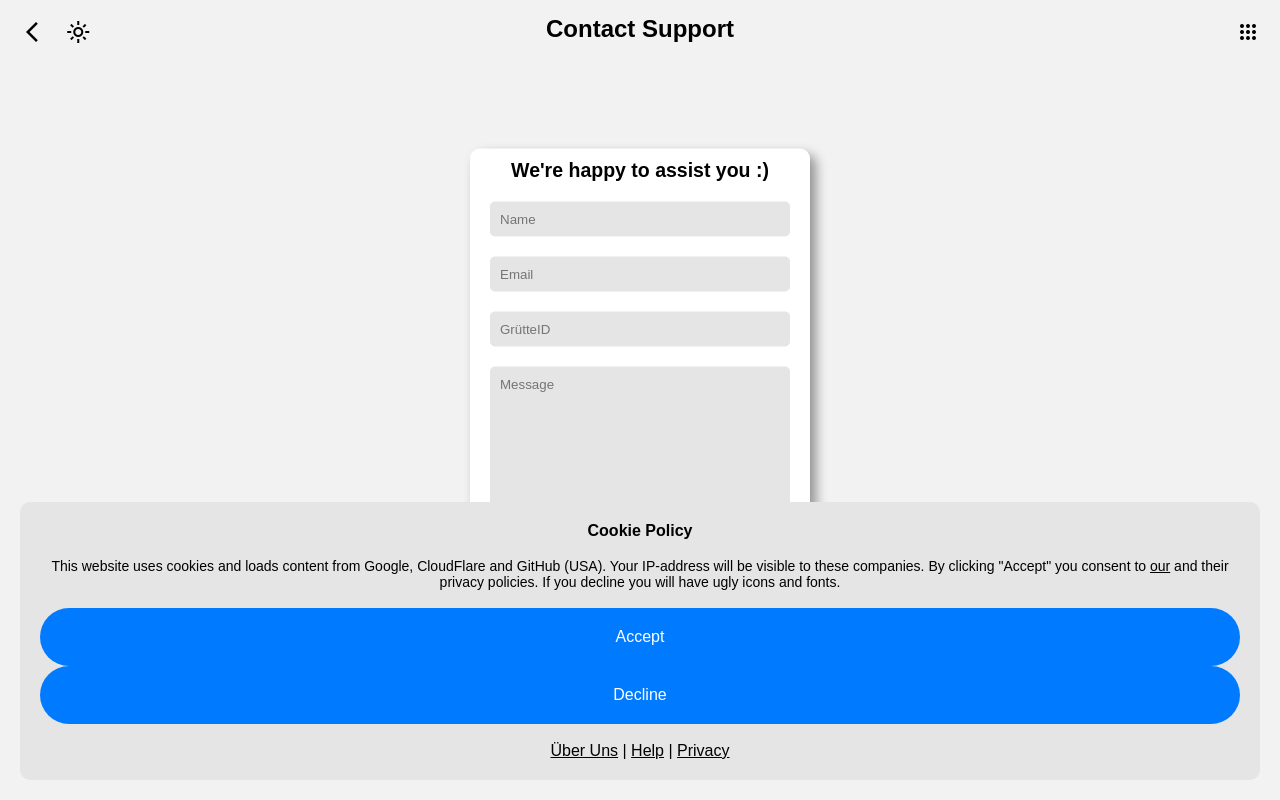
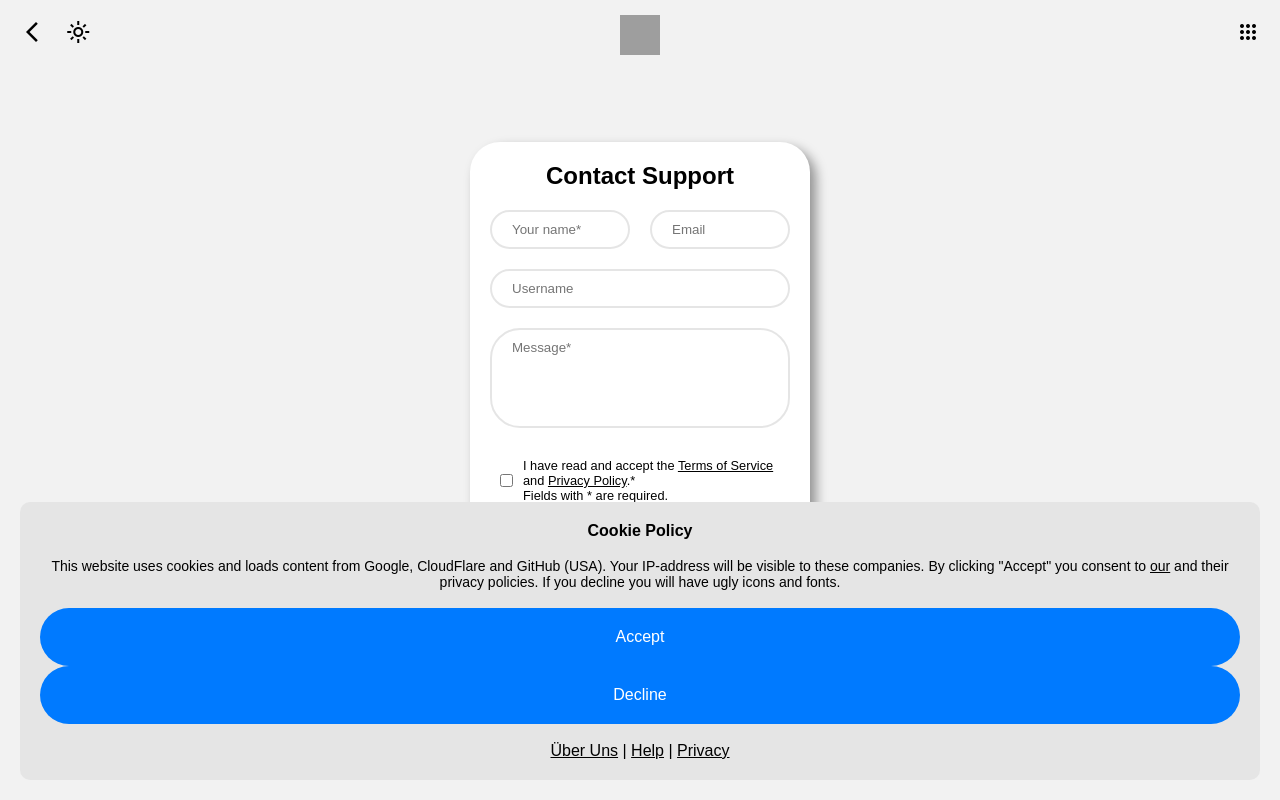
Before and after one commit to xelemir/GruetteCloud, a Python web app: template templates/support.html in a window 1280 px wide. Run offline with Jinja, Linux system fonts and the light colour scheme; the template is opened without the code that fills it, so the values that code supplies are empty; grey boxes are pictures that could not be loaded.

Commit message:
update to support page

```diff
--- a/app/dashboard_routes.py
+++ b/app/dashboard_routes.py
@@ -50,10 +50,12 @@ def dashboard():
 
     if 'username' not in session:
         return redirect(f'/')
-    elif session['username'] not in admin_users:
-        return redirect(f'/')
 
     sql = SQLHelper.SQLHelper()
+
+    is_admin = sql.readSQL(f"SELECT is_admin FROM gruttechat_users WHERE username = '{session['username']}'")[0]["is_admin"]
+    if not bool(is_admin):
+        return redirect('/')
 
     status = str(request.args.get('error'))
     if status == "None":
--- a/app/tool_routes.py
+++ b/app/tool_routes.py
@@ -239,4 +239,4 @@ def send_support():
     mail = MailHelper.MailHelper()
     mail.send_support_mail(name, username, email, message)
 
-    return render_template("support.html", menu=th.user(session), error="Your message has been sent!")
+    return render_template("support.html", menu=th.user(session), error="success")
--- a/templates/support.html
+++ b/templates/support.html
@@ -28,7 +28,9 @@
             <span id="darkModeToggle" class="material-symbols-outlined white-button-blue-on-hover" title="Darkmode">light_mode</span>
         </div>
         <div class="centered-content">
-            <h1>Contact Support</h1>
+            <a href="/" class="logo" title="Home">
+                <img src="https://www.gruettecloud.com/static/gruettecloud_logo.png" style="width: 40px; height: 40px;" title="GrütteCloud">
+            </a>
         </div>
         <div style="position: absolute; top: 20px; right: 0; transform: translateX(100%-20px); padding-right: 20px">
             <div class="dropdown">
@@ -68,23 +70,39 @@
         </div>
     </div>
 
-    <div class="wrapping-tile centered-div" style="font-size: 13px; padding-left: 20px; padding-right: 20px; z-index: 1;">
-        <div id="error-message" style="display: none;">
-            <p style="color: var(--yellow)">{{ error }}</p>
-        </div>
-        <h2>We're happy to assist you :)</h2>
-        <form action="/support" method="POST" style="flex-direction: column;">
-            <input type="text" id="name" name="name" class="login-input" autocomplete="off" placeholder="Name" style="width: 300px; margin-right: 0px;">
-            <input type="text" id="mail" name="mail" class="login-input" autocomplete="off" placeholder="Email" style="width: 300px; margin-right: 0px;">
-            <input type="text" id="username" name="username" class="login-input" autocomplete="off" placeholder="GrütteID" style="width: 300px; margin-right: 0px;">
-            <textarea id="message" name="message" class="login-input" autocomplete="off" placeholder="Message" style="width: 300px; margin-right: 0px; height: 200px; resize: vertical;" maxlength="2000" required></textarea>
-            <div style="margin-top: 20px">
-                <input type="submit" value="Send Message" name="send" style="margin-right: 10px; min-width: 200px;" class="send-button">
-            </div>
-        </form>
+    <div class="wrapping-tile centered-div" style="padding: 20px; border-radius: 30px;">
+        {% if not error %}
+            <h1>Contact Support</h1>
+            <form action="/support" method="POST" style="flex-direction: column;">
+                <div style="display: inline-flex; width: 300px; margin: 0; gap: 20px;">
+                    <input type="text" id="name" name="name" class="login-input" autocomplete="off" placeholder="Your name*" style="width: 100%; margin: 0; border-radius: 30px; padding-left: 20px; background-color: transparent; border: 2px solid var(--box-shadow-color); color: var(--text-color);" required>
+                    <input type="mail" id="mail" name="mail" class="login-input" autocomplete="off" placeholder="Email" style="width: 100%; margin: 0; border-radius: 30px; padding-left: 20px; background-color: transparent; border: 2px solid var(--box-shadow-color); color: var(--text-color);">
+                </div>
+                <input type="text" id="username" name="username" class="login-input" autocomplete="off" placeholder="Username" style="width: 300px; margin: 0px; margin-top: 20px; border-radius: 30px; padding-left: 20px; background-color: transparent; border: 2px solid var(--box-shadow-color); color: var(--text-color);">
+                <textarea maxlength="5000" id="message" name="message" class="login-input" autocomplete="off" placeholder="Message*" style="width: 300px; height: 100px; margin: 0px; margin-top: 20px; border-radius: 30px; padding-left: 20px; background-color: transparent; border: 2px solid var(--box-shadow-color); color: var(--text-color); resize: none;" required></textarea>
+                <span style="display: flex; align-items: center; width: 300px; padding: 10px; margin-top: 20px;">
+                    <input type="checkbox" id="termsofservice" name="termsofservice" style="margin-right: 10px;" required>
+                    <span style="font-size: 0.8em; text-align: left;">
+                        I have read and accept the <a href="/terms" style="color: var(--text-color);">Terms of Service</a> and <a href="/privacy" style="color: var(--text-color);">Privacy Policy</a>.*<br>
+                        Fields with * are required.
+                    </span>
+                </span>
+                <div style="display: inline-flex; width: 300px; margin-top: 20px;">
+                    <input type="submit" value="Send" name="login" style="width: 100%; border-radius: 30px;" class="send-button">
+                </div>
+                <span style="display: flex; align-items: center; width: 300px; padding: 10px; margin-top: 20px;">
+                    <span style="font-size: 0.8em; text-align: left;">
+                        Alternatively, you can chat with us on <a href="/chat/gruettecloud" style="color: var(--text-color);">GrütteChat</a>
+                        or send an email to <a href="mailto:support@gruettecloud.com" style="color: var(--text-color);">support@gruettecloud.com</a>.
+                    </span>
+                </span>
+            </form>
+        {% else %}
+            <h2 style="color: var(--green); margin-bottom: 30px;">Your Message has been sent!</h2>
+            <a href="/" class="white-button-blue-on-hover" style="margin-top: 20px;">Go back to Home</a>
+        {% endif %}
+    </div>
 
-        <div class="spaced-tile"></div>
-    </div>
     <div style="display: flex; justify-content: center; padding: 20px; box-sizing: border-box; margin-top: auto;">
         <div style="display: flex;">
             <div style="width: 50%; margin-right: 20px; text-align: left;">
```
